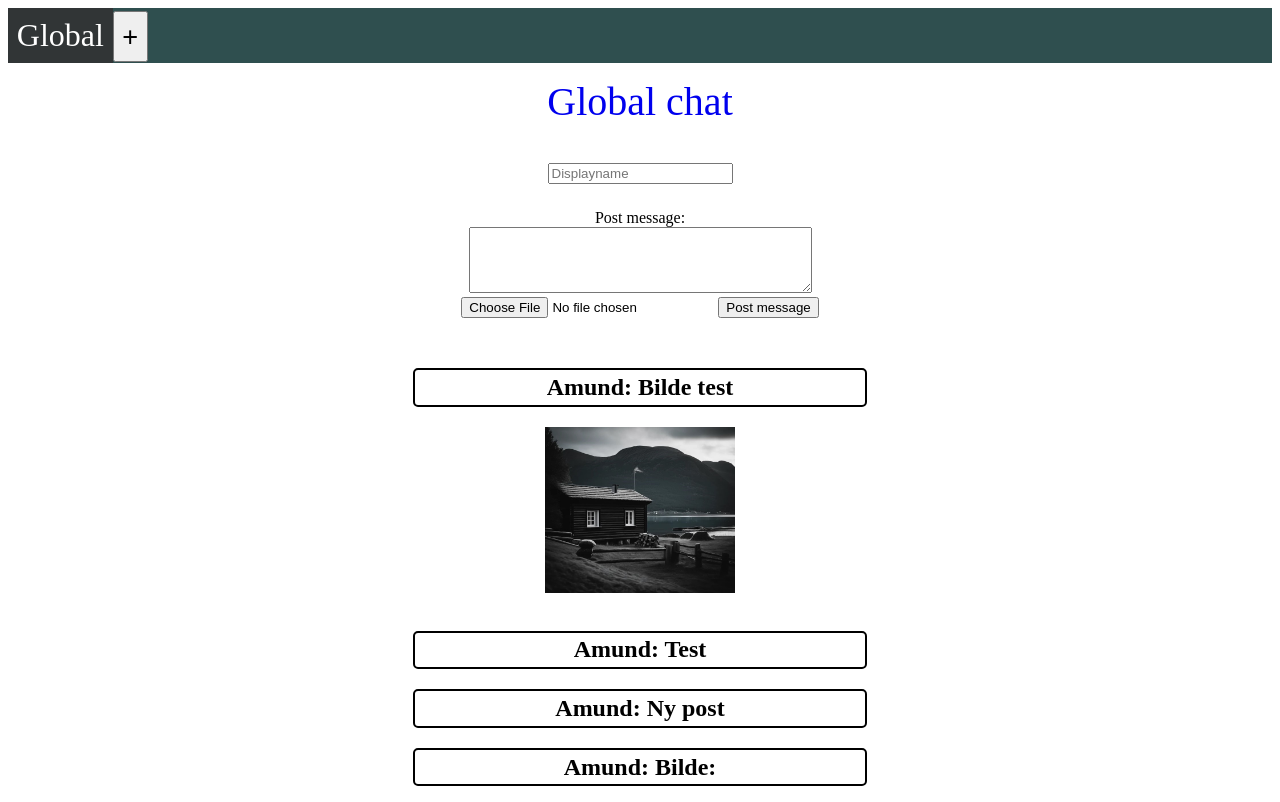
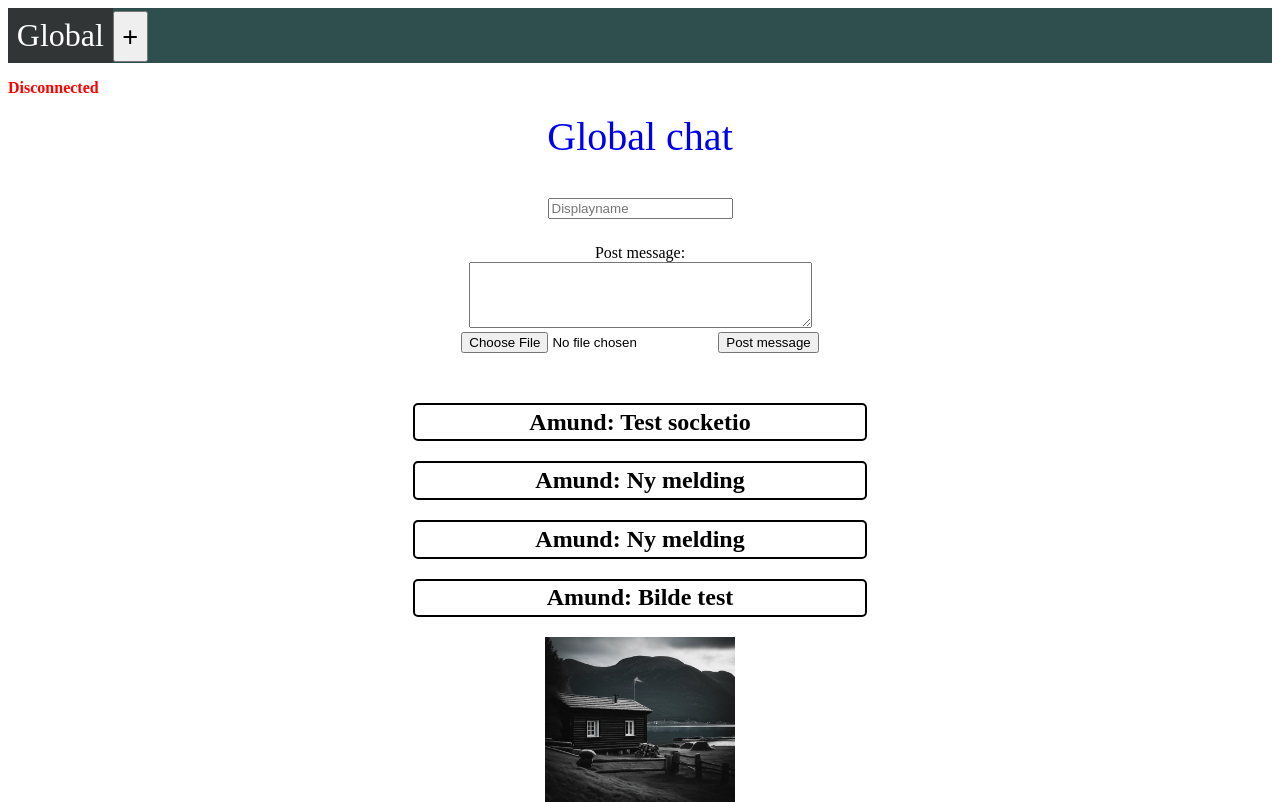
Before and after one commit to Laudster/Global-chat, a Flask app: page / in a window 1280 px wide. Shown: the top 802 px of the page. Run offline with Flask 3, Linux system fonts and the light colour scheme; data that the repository does not hold is empty; some libraries are stand-ins or nearby versions.

Commit message:
Socketio

```diff
--- a/app.py
+++ b/app.py
@@ -1,5 +1,5 @@
 from flask import Flask, render_template, request, redirect, url_for
-from flask_socketio import SocketIO
+from flask_socketio import SocketIO, emit
 from post_endpoints import *
 from get_endpoints import *
 
--- a/boards/Global.json
+++ b/boards/Global.json
@@ -31,6 +31,18 @@
         {
             "value": "<h2 style=\"margin-bottom: 20px;\" class=\"message\">Amund: Bilde test </h2> @Bilde1.jpg",
             "displayname": "Amund: "
+        },
+        {
+            "value": "<h2 style=\"margin-bottom: 20px;\" class=\"message\">Amund: Ny melding </h2> ",
+            "displayname": "Amund: "
+        },
+        {
+            "value": "<h2 style=\"margin-bottom: 20px;\" class=\"message\">Amund: Ny melding </h2> ",
+            "displayname": "Amund: "
+        },
+        {
+            "value": "<h2 style=\"margin-bottom: 20px;\" class=\"message\">Amund: Test socketio </h2> ",
+            "displayname": "Amund: "
         }
     ]
 }
--- a/post_endpoints.py
+++ b/post_endpoints.py
@@ -1,4 +1,5 @@
 from flask import request, jsonify
+from flask_socketio import emit
 import json
 import os
 
@@ -73,6 +74,7 @@
 
         update_file(file, message_data)
 
+    emit("new-message", json)
     return jsonify()
 
 def new_room_endpoint():
--- a/static/script.js
+++ b/static/script.js
@@ -87,12 +87,17 @@
     }
 }
 
-setInterval(situation_update, 1000);
-
 var socket = io();
 socket.on("connect", function(){
+    document.getElementById("disconnected").hidden = true;
     socket.emit("websocket_event", {data: "connection established"})
 });
+
+socket.on("disconnect", function(){
+    document.getElementById("disconnected").hidden = false;
+});
+
+socket.on("new-message", update_page());
 
 function send_message(event){
     event.preventDefault();
--- a/static/style.css
+++ b/static/style.css
@@ -13,6 +13,10 @@
     padding: 0.7%;
     font-size: 200%;
     color: white;
+}
+#disconnected{
+    font-weight: bold;
+    color: red;
 }
 .center
 {
--- a/templates/chat.html
+++ b/templates/chat.html
@@ -15,6 +15,9 @@
         <div id="rooms" class="rooms">
 
         </div>
+
+        <p id="disconnected"> Disconnected </p>
+
         <div  class="center""><a id="title" href="/"> Global chat </a></div>
 
         <form class="center" id="poster" method="POST" action="/new-message" enctype="multipart/form-data">
```
